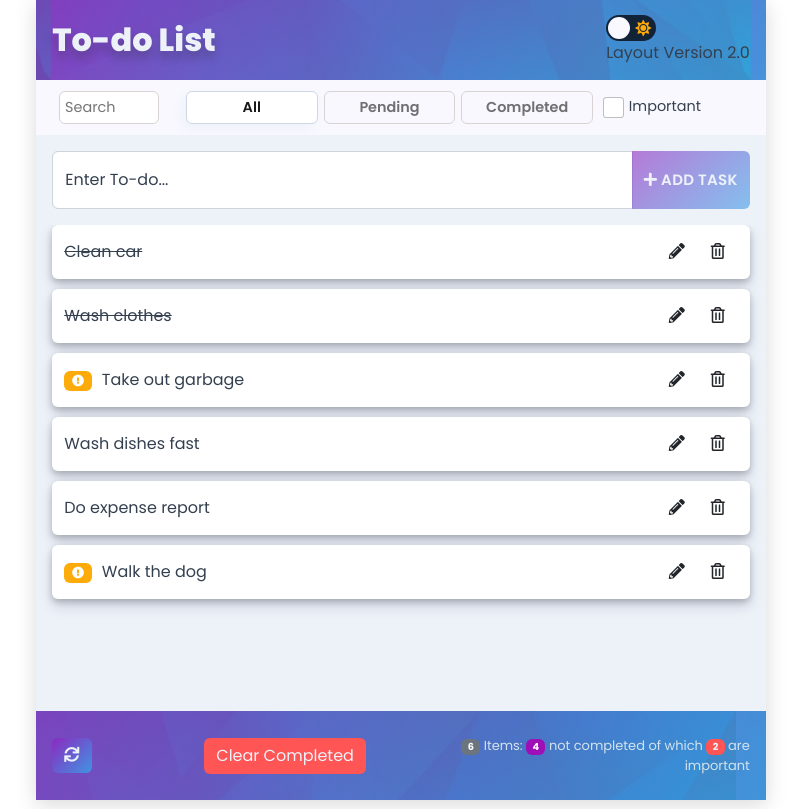
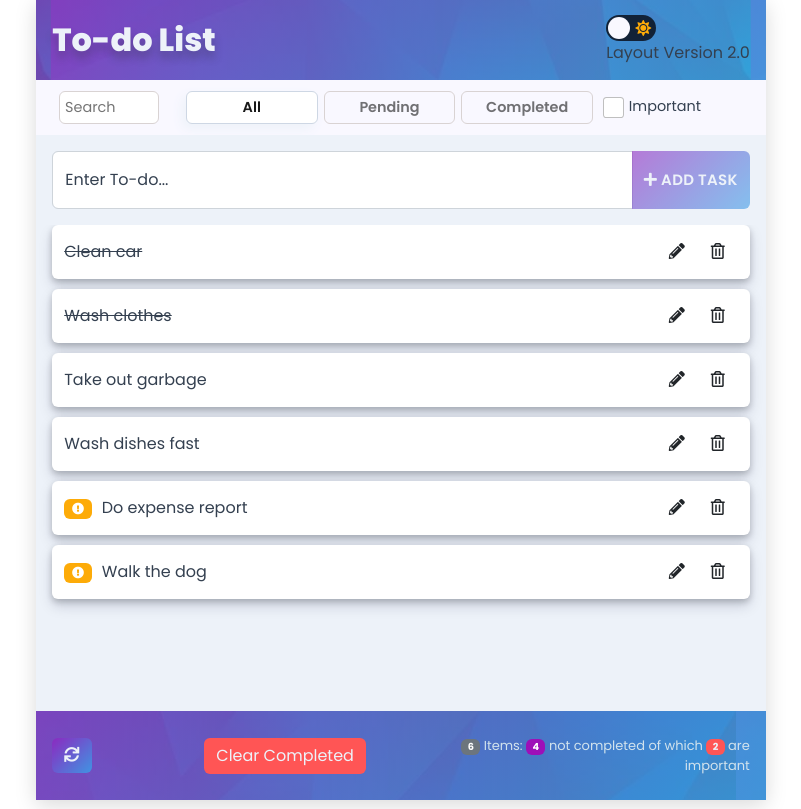
Before and after one commit to irmoralesb/react_working_with_components, a Next.js app: page / in a window 1280 px wide. Shown: the whole page, without its empty margins (239-1040 px from the left). Built offline with nearby package versions, Linux system fonts and the light colour scheme.

Commit message:
Memo - Avoiding extra rendering

```diff
--- a/db.json
+++ b/db.json
@@ -16,7 +16,7 @@
       "id": 5,
       "todoText": "Take out garbage",
       "completed": false,
-      "important": true
+      "important": false
     },
     {
       "id": 7,
@@ -28,7 +28,7 @@
       "id": 9,
       "todoText": "Do expense report",
       "completed": false,
-      "important": false
+      "important": true
     },
     {
       "id": 10,
--- a/src/components/todo/ToDo.js
+++ b/src/components/todo/ToDo.js
@@ -1,4 +1,7 @@
+import next from "next";
 import ErrorBoundary from "../common/ErrorBoundary";
+import ToDoItemText from "./ToDoItemText";
+import { memo } from "react";
 
 const Inner = ({
   todoItem,
@@ -19,12 +22,7 @@ const Inner = ({
           return handleToggleCompleted(todoItem.id);
         }}
       >
-        {todoItem.important ? (
-          <span className="badge warning-bg">
-            <i className="fa fa-exclamation-circle"></i>
-          </span>
-        ) : null}
-        {todoItem.todoText.slice(0,60)}
+        <ToDoItemText important={todoItem.important} todoText={todoItem.todoText}/>
       </div>
 
       {idUpdating === todoItem.id ? (
@@ -70,7 +68,7 @@ const Inner = ({
 
 
 const TodoErrorBoundary = (props) => {
-  return(
+  return (
     <div className="single-task text-bg-danger">
       <b>Error processing ToDo: {JSON.stringify(props)}</b>
     </div>
@@ -78,11 +76,20 @@ const TodoErrorBoundary = (props) => {
 }
 
 const ToDo = (props) => {
-  return(
-    <ErrorBoundary errorUI={<TodoErrorBoundary {...props}/>}>
-      <Inner {...props}/>
+  return (
+    <ErrorBoundary errorUI={<TodoErrorBoundary {...props} />}>
+      <Inner {...props} />
     </ErrorBoundary>
   )
 }
 
-export default ToDo;
+//When passing function or extra logic is needed we can use the second parameter of memo
+// which is a function with the old and new props
+export default memo(ToDo, (prevProps, nextProps) => {
+  return (
+    prevProps.todoItem.completed != nextProps.todoItem.completed ||
+    prevProps.todoItem.important != nextProps.todoItem.important ||
+    prevProps.idUpdating === prevProps.todoItem.idUpdating || //Detecting the id the spin has
+    nextProps.idUpdating === nextProps.todoItem.idUpdating
+  );
+});
--- /dev/null
+++ b/src/components/todo/ToDoItemText.js
@@ -0,0 +1,16 @@
+import { memo } from 'react';
+
+function ToDoItemText({ important, todoText }) {
+    return (
+        <>
+            {important ? (
+                <span className="badge warning-bg">
+                    <i className="fa fa-exclamation-circle"></i>
+                </span>
+            ) : null}
+            {todoText.slice(0, 60)}
+        </>
+    )
+}
+
+export default memo(ToDoItemText);
```
